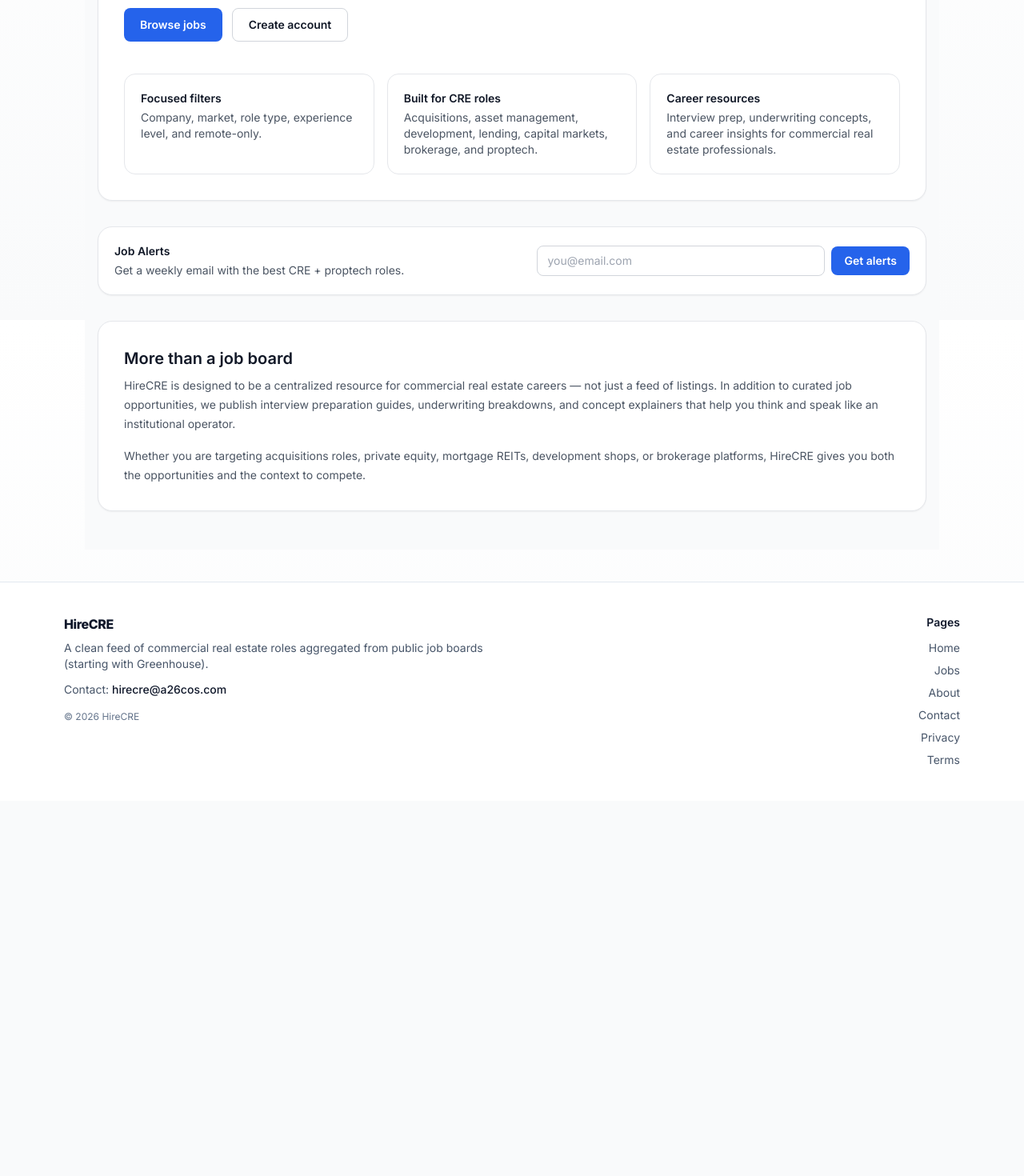
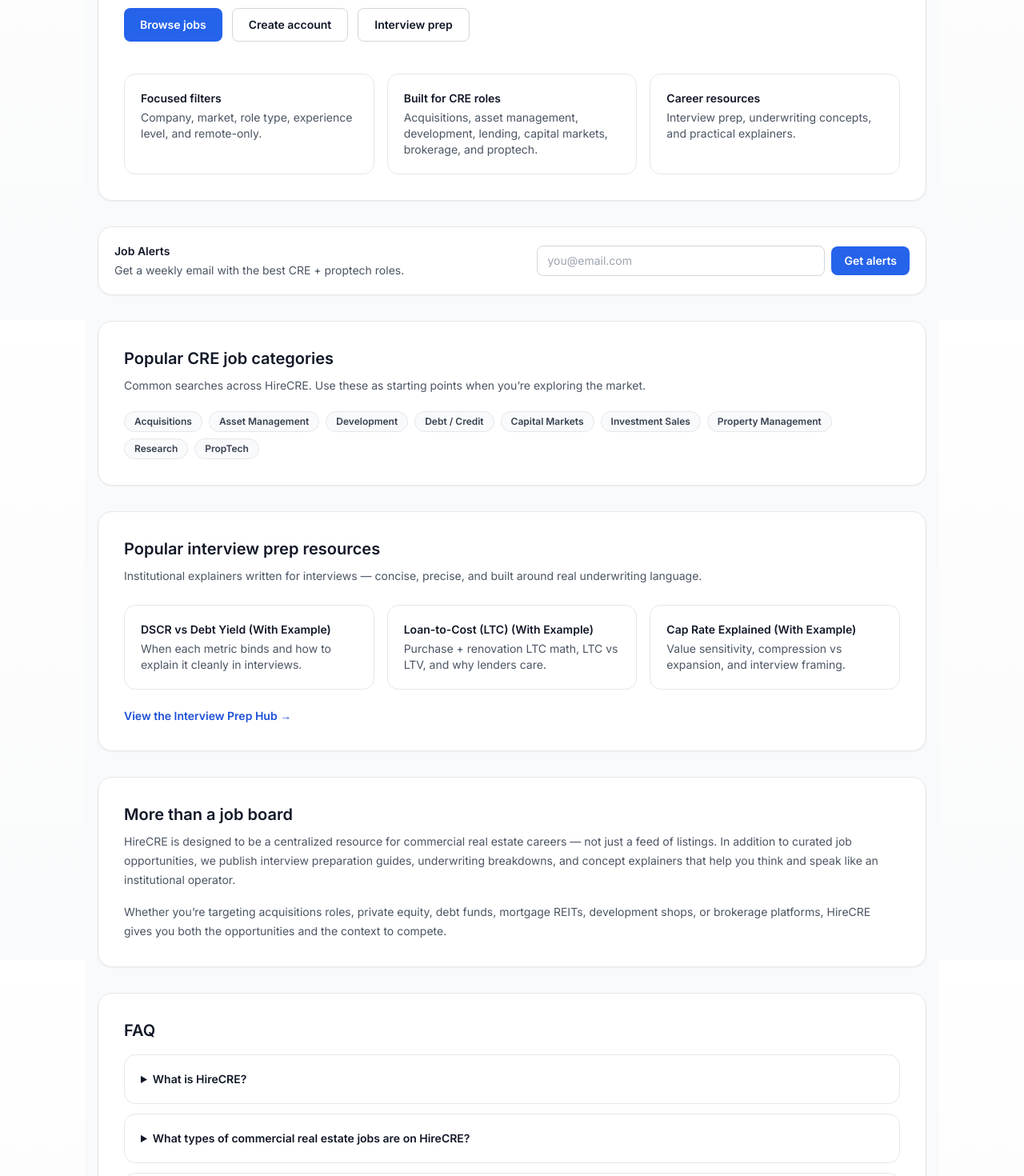
Before and after one commit to gdsatherlie/hirecre, a Next.js app: page / in a window 1280 px wide. Shown: the part 400-1870 px from the top of the page at 80% size. Before the commit the page ends 1401 px from the top, so only its background shows below. Built offline with nearby package versions, Linux system fonts and the light colour scheme; no server answers.

Commit message:
Update page.tsx

```diff
--- a/app/page.tsx
+++ b/app/page.tsx
@@ -23,9 +23,46 @@ export const metadata: Metadata = {
 };
 
 export default function HomePage() {
+  const faqs = [
+    {
+      q: "What is HireCRE?",
+      a: "HireCRE is a curated commercial real estate job board and career resource hub. We organize CRE and proptech roles into a clean, searchable feed and publish interview prep and underwriting explainers built for institutional workflows.",
+    },
+    {
+      q: "What types of commercial real estate jobs are on HireCRE?",
+      a: "Roles commonly include acquisitions, asset management, development, lending/credit, capital markets, brokerage, research, and proptech—across multiple markets and experience levels.",
+    },
+    {
+      q: "Is HireCRE only for job listings?",
+      a: "No. In addition to the job feed, HireCRE includes interview prep and concept pages (e.g., DSCR, debt yield, cap rates, waterfalls) so candidates can learn how to explain the fundamentals clearly in interviews.",
+    },
+    {
+      q: "How do job alerts work?",
+      a: "You can sign up to receive job alerts and updates. Alerts are designed to surface relevant roles and resources without overwhelming your inbox.",
+    },
+  ];
+
+  const faqJsonLd = {
+    "@context": "https://schema.org",
+    "@type": "FAQPage",
+    mainEntity: faqs.map((f) => ({
+      "@type": "Question",
+      name: f.q,
+      acceptedAnswer: { "@type": "Answer", text: f.a },
+    })),
+  };
+
   return (
+    <>
+      <script
+        type="application/ld+json"
+        // eslint-disable-next-line react/no-danger
+        dangerouslySetInnerHTML={{ __html: JSON.stringify(faqJsonLd) }}
+      />
+
       <div className="min-h-[calc(100vh-120px)] bg-gray-50">
         <div className="mx-auto max-w-6xl px-4 py-12">
+          {/* Hero */}
           <div className="rounded-2xl border border-gray-200 bg-white p-8 shadow-sm">
             <h1 className="text-4xl font-semibold tracking-tight text-gray-900">
               Commercial real estate jobs — curated for serious operators
@@ -52,64 +89,152 @@ export default function HomePage() {
               >
                 Create account
               </Link>
+
+              <Link
+                href="/interview-prep"
+                className="inline-flex items-center justify-center rounded-lg border border-gray-300 bg-white px-5 py-2.5 text-sm font-semibold text-gray-900 hover:bg-gray-50"
+              >
+                Interview prep
+              </Link>
             </div>
 
             <div className="mt-10 grid gap-4 md:grid-cols-3">
               <div className="rounded-xl border border-gray-200 bg-white p-5">
-              <div className="text-sm font-semibold text-gray-900">
-                Focused filters
-              </div>
+                <div className="text-sm font-semibold text-gray-900">Focused filters</div>
                 <div className="mt-1 text-sm text-gray-600">
                   Company, market, role type, experience level, and remote-only.
                 </div>
               </div>
 
               <div className="rounded-xl border border-gray-200 bg-white p-5">
-              <div className="text-sm font-semibold text-gray-900">
-                Built for CRE roles
-              </div>
+                <div className="text-sm font-semibold text-gray-900">Built for CRE roles</div>
                 <div className="mt-1 text-sm text-gray-600">
-                Acquisitions, asset management, development, lending,
-                capital markets, brokerage, and proptech.
+                  Acquisitions, asset management, development, lending, capital markets, brokerage, and proptech.
                 </div>
               </div>
 
               <div className="rounded-xl border border-gray-200 bg-white p-5">
-              <div className="text-sm font-semibold text-gray-900">
-                Career resources
-              </div>
+                <div className="text-sm font-semibold text-gray-900">Career resources</div>
                 <div className="mt-1 text-sm text-gray-600">
-                Interview prep, underwriting concepts, and career insights
-                for commercial real estate professionals.
+                  Interview prep, underwriting concepts, and practical explainers.
                 </div>
               </div>
             </div>
           </div>
 
+          {/* Email signup */}
           <div className="mt-8">
             <EmailSignup source="home" />
           </div>
 
+          {/* Popular roles (light SEO coverage, not spammy) */}
           <div className="mt-8 rounded-2xl border border-gray-200 bg-white p-8 shadow-sm">
-          <h2 className="text-xl font-semibold text-gray-900">
-            More than a job board
-          </h2>
+            <h2 className="text-xl font-semibold text-gray-900">Popular CRE job categories</h2>
+            <p className="mt-2 text-sm leading-6 text-gray-600">
+              Common searches across HireCRE. Use these as starting points when you’re exploring the market.
+            </p>
+
+            <div className="mt-5 flex flex-wrap gap-2">
+              {[
+                "Acquisitions",
+                "Asset Management",
+                "Development",
+                "Debt / Credit",
+                "Capital Markets",
+                "Investment Sales",
+                "Property Management",
+                "Research",
+                "PropTech",
+              ].map((label) => (
+                <span
+                  key={label}
+                  className="rounded-full border border-gray-200 bg-gray-50 px-3 py-1 text-xs font-semibold text-gray-700"
+                >
+                  {label}
+                </span>
+              ))}
+            </div>
+          </div>
+
+          {/* Popular resources (internal links) */}
+          <div className="mt-8 rounded-2xl border border-gray-200 bg-white p-8 shadow-sm">
+            <h2 className="text-xl font-semibold text-gray-900">Popular interview prep resources</h2>
+            <p className="mt-2 text-sm leading-6 text-gray-600">
+              Institutional explainers written for interviews — concise, precise, and built around real underwriting language.
+            </p>
+
+            <div className="mt-6 grid gap-4 md:grid-cols-3">
+              <Link
+                href="/interview-prep/dscr-vs-debt-yield"
+                className="rounded-xl border border-gray-200 bg-white p-5 hover:bg-gray-50"
+              >
+                <div className="text-sm font-semibold text-gray-900">DSCR vs Debt Yield (With Example)</div>
+                <div className="mt-1 text-sm text-gray-600">
+                  When each metric binds and how to explain it cleanly in interviews.
+                </div>
+              </Link>
+
+              <Link
+                href="/interview-prep/loan-to-cost-ltc"
+                className="rounded-xl border border-gray-200 bg-white p-5 hover:bg-gray-50"
+              >
+                <div className="text-sm font-semibold text-gray-900">Loan-to-Cost (LTC) (With Example)</div>
+                <div className="mt-1 text-sm text-gray-600">
+                  Purchase + renovation LTC math, LTC vs LTV, and why lenders care.
+                </div>
+              </Link>
+
+              <Link
+                href="/interview-prep/cap-rate-explained"
+                className="rounded-xl border border-gray-200 bg-white p-5 hover:bg-gray-50"
+              >
+                <div className="text-sm font-semibold text-gray-900">Cap Rate Explained (With Example)</div>
+                <div className="mt-1 text-sm text-gray-600">
+                  Value sensitivity, compression vs expansion, and interview framing.
+                </div>
+              </Link>
+            </div>
+
+            <div className="mt-5">
+              <Link href="/interview-prep" className="text-sm font-semibold text-blue-700 hover:underline">
+                View the Interview Prep Hub →
+              </Link>
+            </div>
+          </div>
+
+          {/* Positioning */}
+          <div className="mt-8 rounded-2xl border border-gray-200 bg-white p-8 shadow-sm">
+            <h2 className="text-xl font-semibold text-gray-900">More than a job board</h2>
 
             <p className="mt-2 text-sm leading-6 text-gray-600">
-            HireCRE is designed to be a centralized resource for commercial real
-            estate careers — not just a feed of listings. In addition to curated
-            job opportunities, we publish interview preparation guides,
-            underwriting breakdowns, and concept explainers that help you think
-            and speak like an institutional operator.
+              HireCRE is designed to be a centralized resource for commercial real estate careers — not just a feed of listings.
+              In addition to curated job opportunities, we publish interview preparation guides, underwriting breakdowns,
+              and concept explainers that help you think and speak like an institutional operator.
             </p>
 
             <p className="mt-4 text-sm leading-6 text-gray-600">
-            Whether you are targeting acquisitions roles, private equity,
-            mortgage REITs, development shops, or brokerage platforms,
-            HireCRE gives you both the opportunities and the context to compete.
+              Whether you’re targeting acquisitions roles, private equity, debt funds, mortgage REITs, development shops,
+              or brokerage platforms, HireCRE gives you both the opportunities and the context to compete.
             </p>
+          </div>
+
+          {/* FAQ (on-page) */}
+          <div className="mt-8 rounded-2xl border border-gray-200 bg-white p-8 shadow-sm">
+            <h2 className="text-xl font-semibold text-gray-900">FAQ</h2>
+
+            <div className="mt-4 space-y-3">
+              {faqs.map((f) => (
+                <details key={f.q} className="rounded-xl border border-gray-200 bg-white p-5">
+                  <summary className="cursor-pointer text-sm font-semibold text-gray-900">
+                    {f.q}
+                  </summary>
+                  <p className="mt-2 text-sm leading-6 text-gray-600">{f.a}</p>
+                </details>
+              ))}
             </div>
           </div>
         </div>
+      </div>
+    </>
   );
 }
```
Lines whose indentation alone changed are shown as unchanged.
